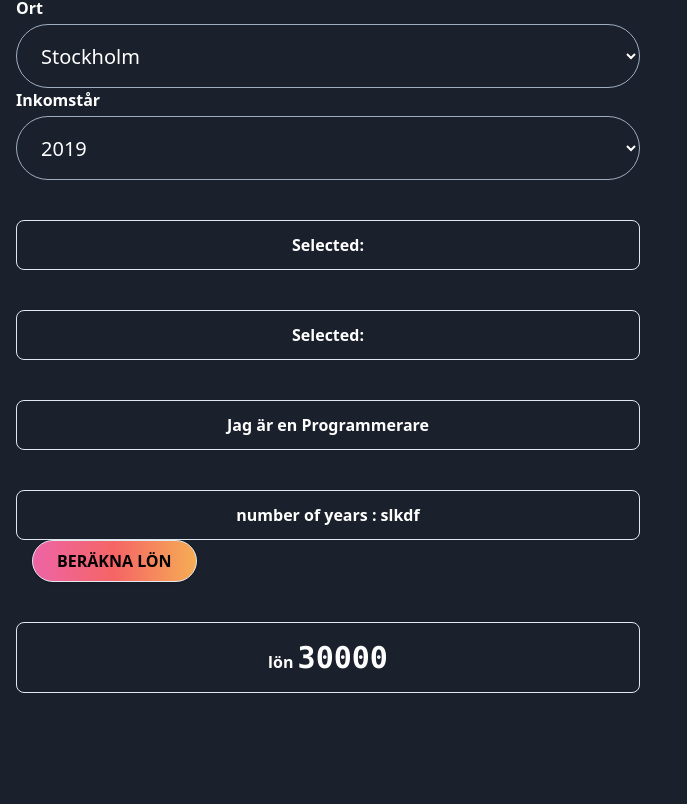
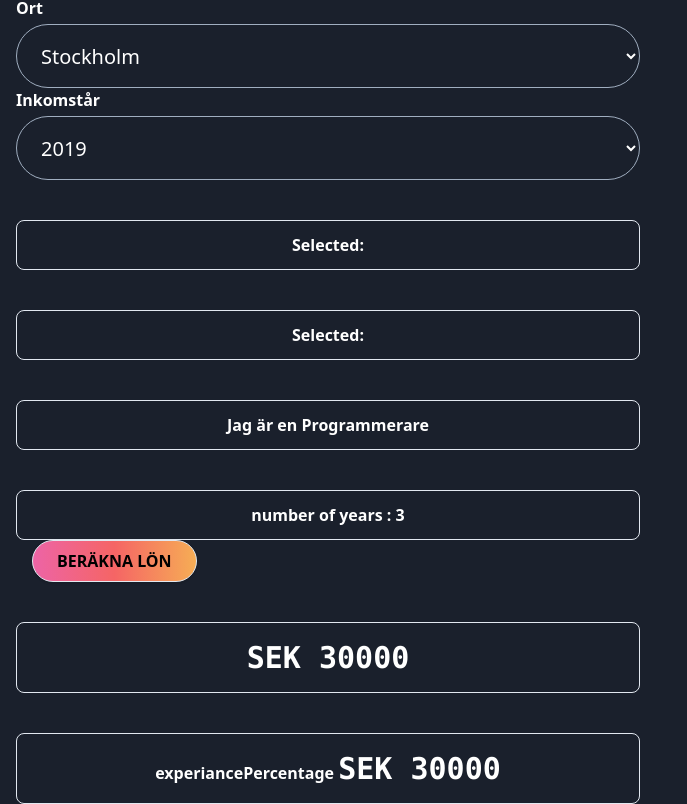
Before and after one commit to Samk13/quedro-salary-calculator-kodtest, a Vue app: page / in a window 1280 px wide. Shown: the part 491-1295 px from the top of the page, without its empty margins (0-687 px from the left). Before the commit the page ends 1184 px from the top, so only its background shows below. Built offline with nearby package versions, Linux system fonts and the light colour scheme.

Commit message:
check input and add experince percentage logic

```diff
--- a/src/App.vue
+++ b/src/App.vue
@@ -28,7 +28,10 @@
         placeholder="Years of experience"
         v-model="numberOfYears"
       />
-
+      <div
+        v-if="!!isNaN(parseInt(numberOfYears))"
+        class="border rounded-lg p-3 text-center mt-10 text-red-500 font-black w-full md:w-1/2"
+      >please enter a valid number between 0 and 50</div>
       <DropDown class="text-white font-black" v-model="selectedCity" :options="cityOption">Ort</DropDown>
       <DropDown
         class="text-white font-black"
@@ -51,8 +54,11 @@
       <SubmitButton class="mx-4 py-2 px-6">Beräkna lön</SubmitButton>
 
       <div class="border rounded-lg p-3 text-center mt-10 text-white font-black w-full md:w-1/2">
-        lön
-        <span class="font-mono text-3xl">{{ salary }}</span>
+        <span class="font-mono text-3xl">SEK {{ salary }}</span>
+      </div>
+      <div class="border rounded-lg p-3 text-center mt-10 text-white font-black w-full md:w-1/2">
+        experiancePercentage
+        <span class="font-mono text-3xl">SEK {{ experiancePercentage }}</span>
       </div>
     </Container>
   </section>
@@ -83,8 +89,7 @@ export default defineComponent({
   setup() {
     const selectedCity = ref('')
     const selectedYear = ref('')
-    const numberOfYears = ref('slkdf')
-    const errors = ref([])
+    const numberOfYears = ref('3')
     const cityOption = [
       { value: 'Stockholm', label: 'Stockholm' },
       { value: 'Gothenburg', label: 'Gothenburg' }
@@ -103,7 +108,31 @@ export default defineComponent({
         return 27000
       } else if (picked.value === 'Kassabiträde') {
         return 25000
-      }
+      } else return 0
+    })
+
+    const experiancePercentage = computed(() => {
+      if (
+        parseInt(numberOfYears.value) >= 0 &&
+        parseInt(numberOfYears.value) <= 3
+      ) {
+        return salary.value
+      } else if (
+        parseInt(numberOfYears.value) > 3 &&
+        parseInt(numberOfYears.value) <= 7
+      ) {
+        return (20 / 100) * salary.value + salary.value
+      } else if (
+        parseInt(numberOfYears.value) > 7 &&
+        parseInt(numberOfYears.value) <= 10
+      ) {
+        return (40 / 100) * salary.value + salary.value
+      } else if (
+        parseInt(numberOfYears.value) > 10 &&
+        parseInt(numberOfYears.value) < 50
+      ) {
+        return (60 / 100) * salary.value + salary.value
+      } else return null
     })
 
     return {
@@ -114,8 +143,8 @@ export default defineComponent({
       picked,
       yrke,
       numberOfYears,
-      errors,
-      salary
+      salary,
+      experiancePercentage
     }
   }
 })
```
